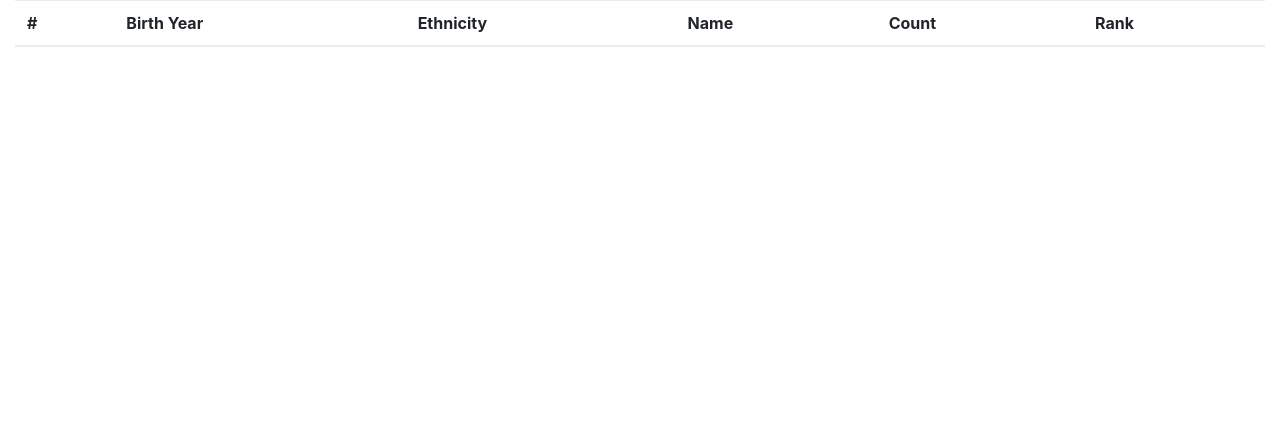
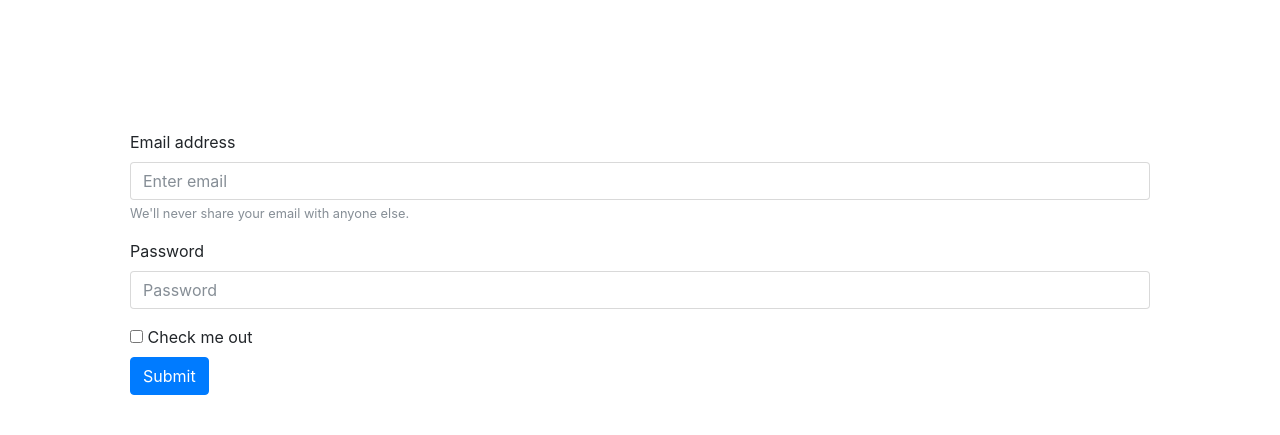
Before and after one commit to Mellemel/inclusion, a website: page public/index.html in a window 1280 px wide. Drawn offline with nearby package versions, Linux system fonts and the light colour scheme; no server answers.

Commit message:
fixed placement of files

```diff
--- a/public/index.html
+++ b/public/index.html
@@ -4,36 +4,30 @@
         <!-- Required meta tags -->
         <meta charset="utf-8">
         <meta name="viewport" content="width=device-width, initial-scale=1, shrink-to-fit=no">
-    <title>Baby-Names</title>
+        <title>User-Login</title>
         <link rel="stylesheet" href="https://maxcdn.bootstrapcdn.com/bootstrap/4.0.0-beta/css/bootstrap.min.css" integrity="sha384-/Y6pD6FV/Vv2HJnA6t+vslU6fwYXjCFtcEpHbNJ0lyAFsXTsjBbfaDjzALeQsN6M"
             crossorigin="anonymous">
         <link rel="stylesheet" href="style.css">
     </head>
-
-<body>
-    <div class="container-fluid">
-        <table id="mytable" class="table">
-            <thead>
-                <tr>
-                    <th>#</th>
-                    <th>Birth Year</th>
-                    <th>Ethnicity</th>
-                    <th>Name</th>
-                    <th>Count</th>
-                    <th>Rank</th>
-                </tr>
-            </thead>
-        </table>
+    <div class="form-wrap">
+    <form>
+      <div class="form-group">
+        <label for="exampleInputEmail1">Email address</label>
+        <input type="email" class="form-control" id="exampleInputEmail1" aria-describedby="emailHelp" placeholder="Enter email">
+        <small id="emailHelp" class="form-text text-muted">We'll never share your email with anyone else.</small>
       </div>
-    <!-- Optional JavaScript -->
-    <!-- jQuery first, then Popper.js, then Bootstrap JS -->
-    <script src="https://code.jquery.com/jquery-3.2.1.slim.min.js" integrity="sha384-KJ3o2DKtIkvYIK3UENzmM7KCkRr/rE9/Qpg6aAZGJwFDMVNA/GpGFF93hXpG5KkN"
-        crossorigin="anonymous"></script>
-    <script src="https://cdnjs.cloudflare.com/ajax/libs/popper.js/1.11.0/umd/popper.min.js" integrity="sha384-b/U6ypiBEHpOf/4+1nzFpr53nxSS+GLCkfwBdFNTxtclqqenISfwAzpKaMNFNmj4"
-        crossorigin="anonymous"></script>
-    <script src="https://maxcdn.bootstrapcdn.com/bootstrap/4.0.0-beta/js/bootstrap.min.js" integrity="sha384-h0AbiXch4ZDo7tp9hKZ4TsHbi047NrKGLO3SEJAg45jXxnGIfYzk4Si90RDIqNm1"
-        crossorigin="anonymous"></script>
-    <script src="/main.js"></script>
-</body>
+      <div class="form-group">
+        <label for="exampleInputPassword1">Password</label>
+        <input type="password" class="form-control" id="exampleInputPassword1" placeholder="Password">
+      </div>
+      <div class="form-check">
+        <label class="form-check-label">
+          <input type="checkbox" class="form-check-input">
+          Check me out
+        </label>
+      </div>
+      <button type="submit" class="btn btn-primary">Submit</button>
+    </form>
+    </div>
 
     </html>
--- a/public/style.css
+++ b/public/style.css
@@ -0,0 +1,9 @@
+.form-wrap {
+  margin: 10px;
+  padding: 20px;
+}
+
+body {
+  padding: 50px;
+  margin: 50px;
+}
--- a/style.css
+++ /dev/null
@@ -1,9 +0,0 @@
-form-wrap{
-    margin: 10px;
-    padding: 20px;
-}
-
-body {
-    padding: 50px;
-    margin: 50px;
-}
```
Also changed, not shown: public/user-login.html (renamed from user-login.html). Lines whose indentation alone changed are shown as unchanged.
